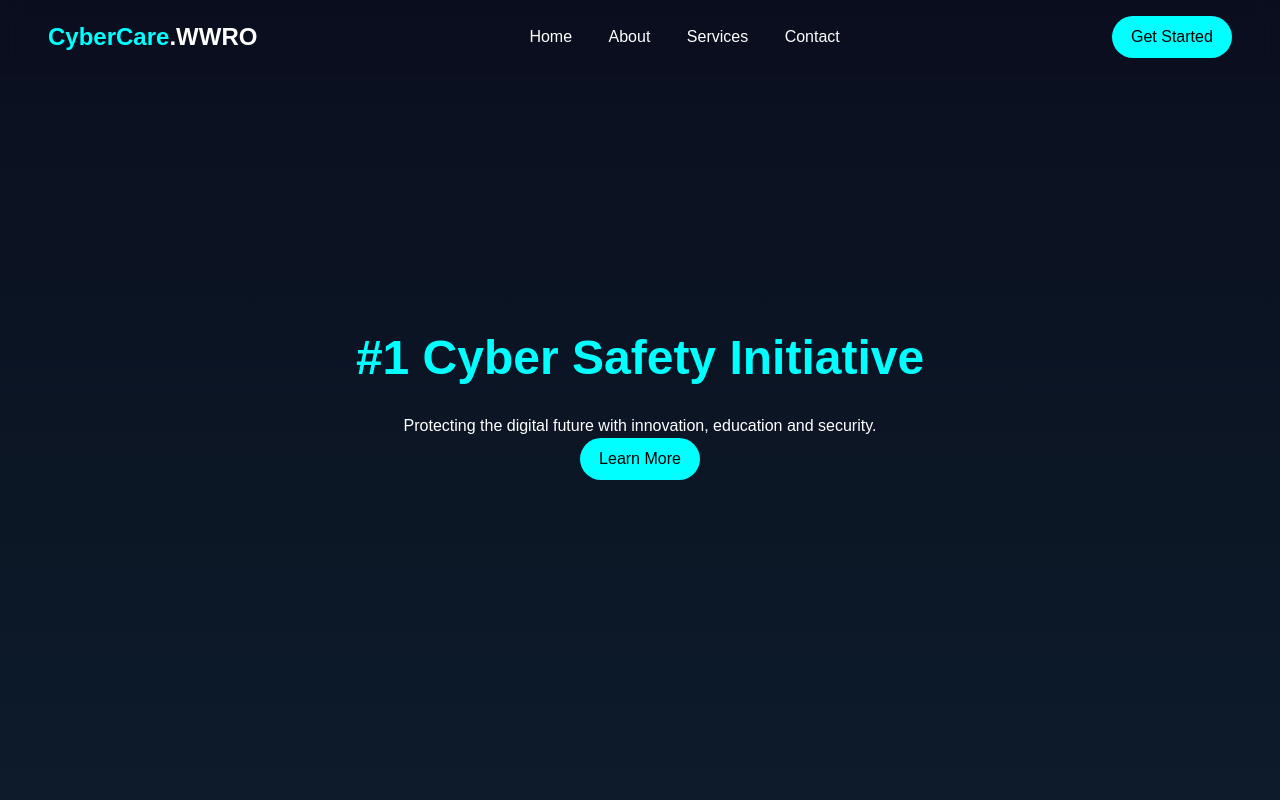
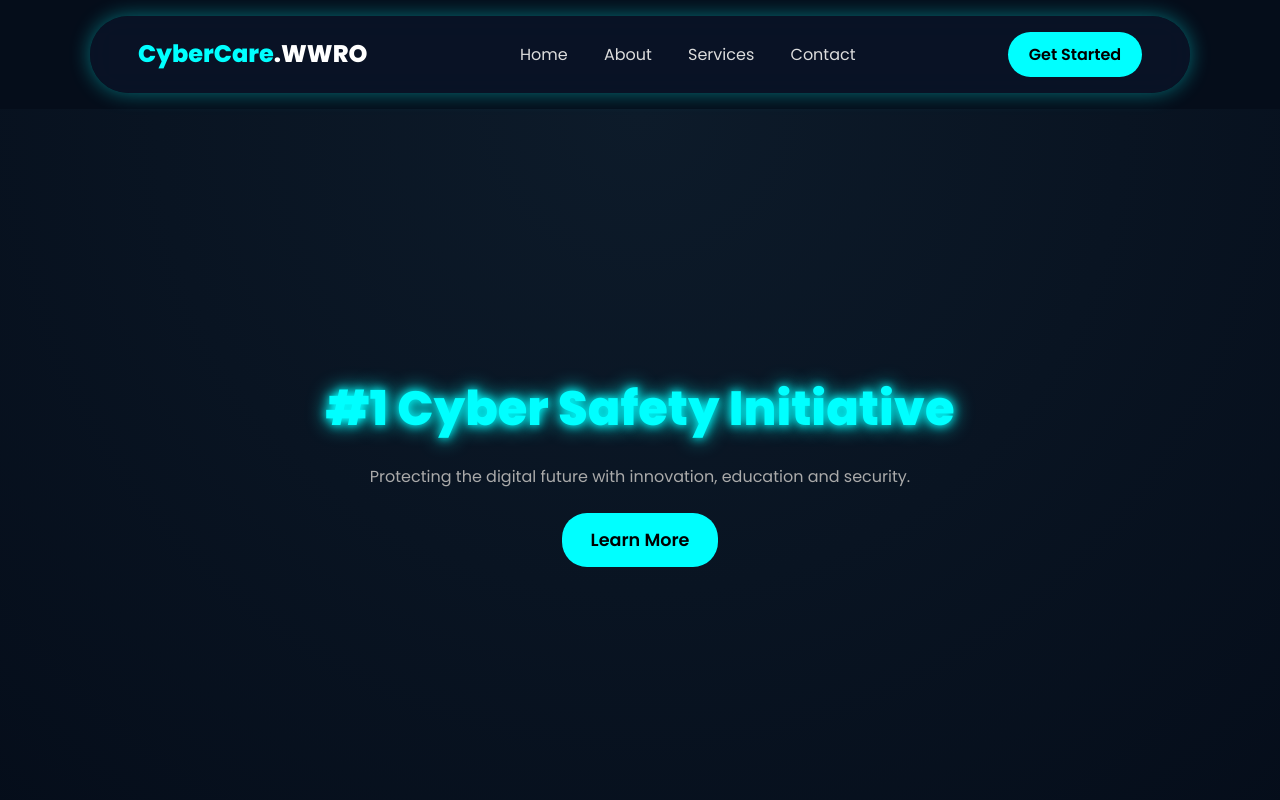
Before and after one commit to Eddie-500/cybercare, a plain HTML site: page index.html in a window 1280 px wide. Shown: the top 800 px of the page. Drawn offline with Linux system fonts and the light colour scheme.

Commit message:
Update style.css

```diff
--- a/style.css
+++ b/style.css
@@ -1,12 +1,12 @@
-/* General Reset */
+/* Reset */
 * {
   margin: 0; padding: 0;
   box-sizing: border-box;
-  font-family: 'Arial', sans-serif;
+  font-family: 'Poppins', sans-serif;
 }
 
 body {
-  background: #0a0f1f;
+  background: #050d1a;
   color: #fff;
   line-height: 1.6;
 }
@@ -17,63 +17,68 @@ body {
   justify-content: space-between;
   align-items: center;
   padding: 1rem 3rem;
-  background: rgba(10, 15, 31, 0.9);
-  position: fixed;
-  top: 0; left: 0; right: 0;
-  z-index: 1000;
-  backdrop-filter: blur(10px);
+  background: rgba(10, 20, 40, 0.8);
+  border-radius: 50px;
+  margin: 1rem auto;
+  max-width: 1100px;
+  backdrop-filter: blur(15px);
+  box-shadow: 0 0 20px rgba(0, 255, 255, 0.4);
 }
 
 .logo {
   font-size: 1.5rem;
-  font-weight: bold;
+  font-weight: 800;
   color: cyan;
 }
-
-.logo span {
-  color: #fff;
-}
+.logo span { color: #fff; }
 
 .navbar nav a {
   margin: 0 1rem;
-  color: #fff;
+  color: #ddd;
   text-decoration: none;
   transition: color 0.3s;
 }
-
-.navbar nav a:hover {
-  color: cyan;
-}
+.navbar nav a:hover { color: cyan; }
 
 .btn {
   background: cyan;
   color: #000;
-  padding: 0.5rem 1.2rem;
+  padding: 0.6rem 1.3rem;
   border-radius: 25px;
+  font-weight: 600;
   text-decoration: none;
-  transition: transform 0.2s, box-shadow 0.2s;
+  transition: 0.3s;
 }
-
 .btn:hover {
-  transform: scale(1.05);
+  transform: scale(1.08);
   box-shadow: 0 0 15px cyan;
 }
 
+.btn.big { padding: 0.8rem 1.8rem; font-size: 1.1rem; }
+
 /* Hero */
 .hero {
-  height: 100vh;
+  height: 90vh;
   display: flex;
   flex-direction: column;
   justify-content: center;
   align-items: center;
   text-align: center;
-  background: linear-gradient(to bottom, #0a0f1f, #0d1b2a);
+  background: radial-gradient(circle at top, #0d1b2a, #050d1a);
 }
 
 .hero h1 {
   font-size: 3rem;
   margin-bottom: 1rem;
+}
+.glow {
   color: cyan;
+  text-shadow: 0 0 10px cyan, 0 0 20px cyan;
+}
+
+.hero p {
+  color: #aaa;
+  margin-bottom: 1.5rem;
 }
 
 /* Sections */
@@ -93,16 +98,16 @@ body {
   justify-content: center;
   gap: 2rem;
   margin-top: 2rem;
+  flex-wrap: wrap;
 }
 
 .card {
-  background: #111827;
+  background: #0d1b2a;
   padding: 2rem;
-  border-radius: 10px;
-  width: 250px;
-  transition: transform 0.3s, box-shadow 0.3s;
+  border-radius: 15px;
+  width: 260px;
+  transition: 0.3s;
 }
-
 .card:hover {
   transform: translateY(-10px);
   box-shadow: 0 0 20px cyan;
@@ -112,15 +117,15 @@ body {
 footer {
   text-align: center;
   padding: 1rem;
-  background: #0a0f1f;
-  color: #aaa;
+  background: #050d1a;
+  color: #888;
 }
 
 /* Animations */
 .fade-in {
   opacity: 0;
-  transform: translateY(20px);
-  transition: opacity 0.8s ease-out, transform 0.8s ease-out;
+  transform: translateY(30px);
+  transition: opacity 1s ease-out, transform 1s ease-out;
 }
 .fade-in.show {
   opacity: 1;
```
